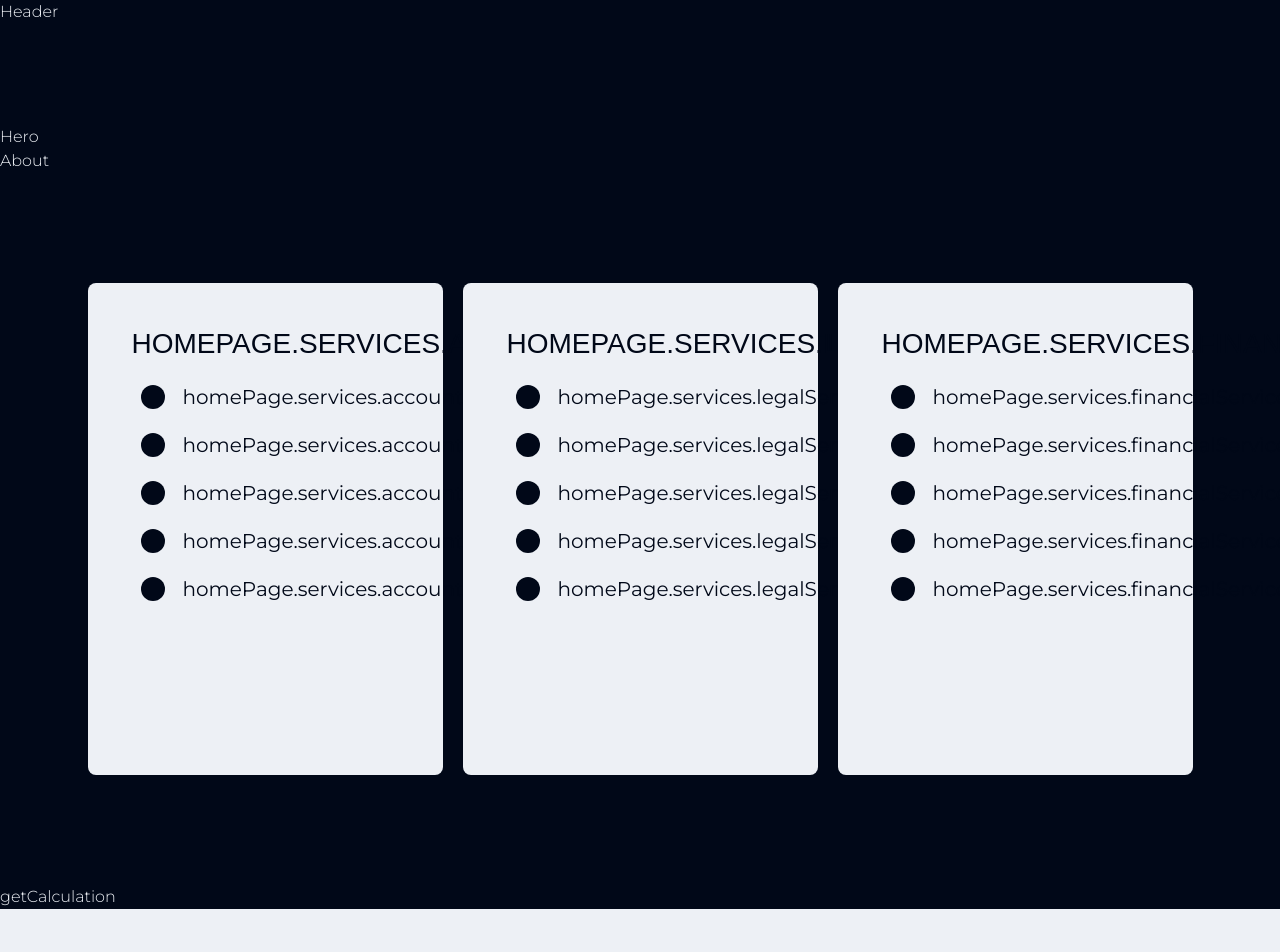
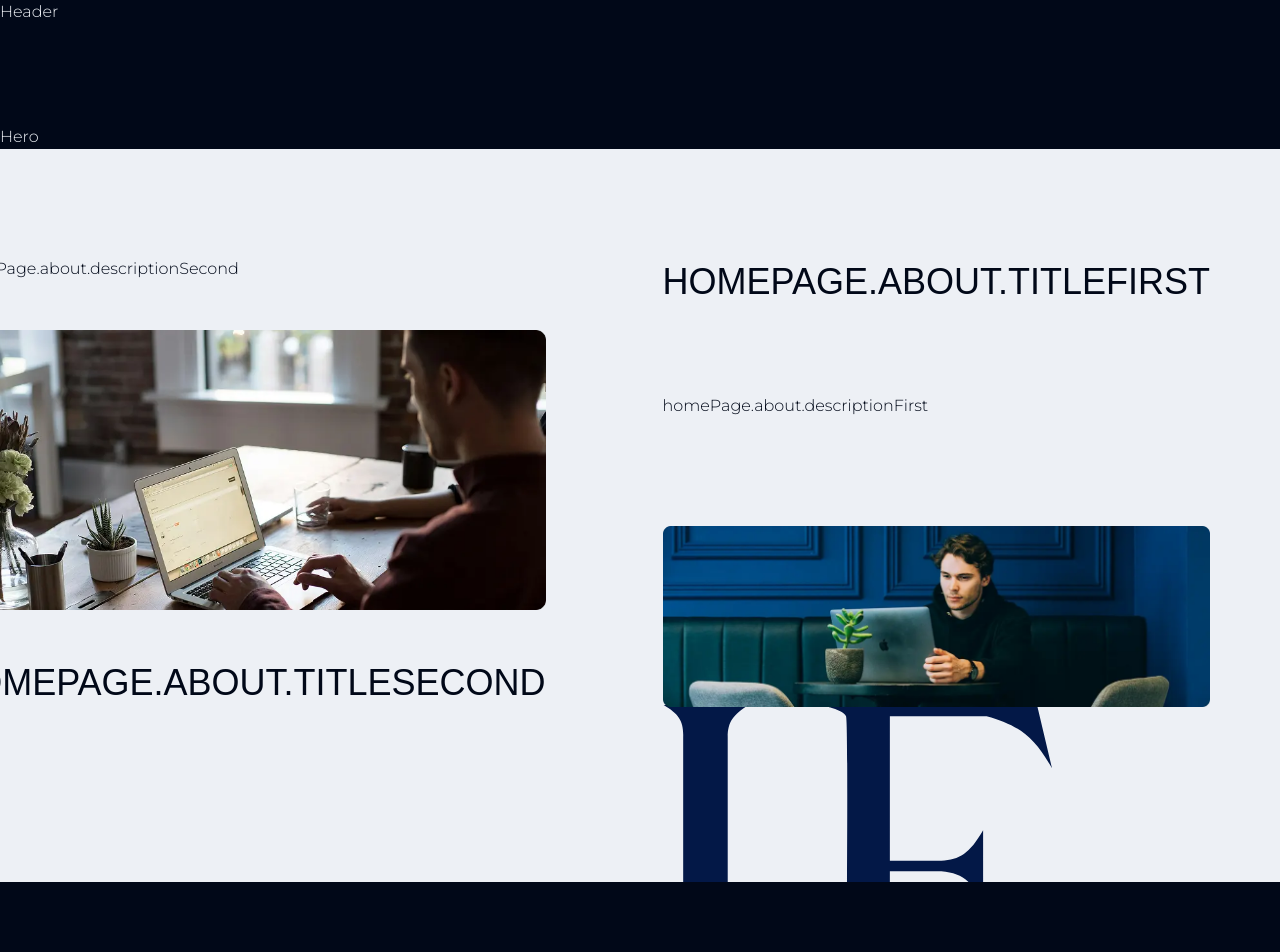
Before and after one commit to cyanidium-dev/liga-finance, a Next.js app: page /en in a window 1280 px wide. Shown: the top 952 px of the page. Built offline with nearby package versions, Linux system fonts and the light colour scheme; a web font is replaced by a local one.

Commit message:
added about section

```diff
--- a/src/components/homepage/about/About.tsx
+++ b/src/components/homepage/about/About.tsx
@@ -1,3 +1,76 @@
+import { useTranslations } from "next-intl";
+import Image from "next/image";
+
 export default function About() {
-  return <div>About</div>;
+  const t = useTranslations("homePage.about");
+
+  return (
+    <section className="relative -z-20 bg-white">
+      <div className="flex flex-col tab:flex-row-reverse gap-y-20 tab:gap-x-[117px] container max-w-[1920px] pt-[100px] xl:pt-[110px] pb-[95px] xl:pb-[175px]">
+        <div className="flex flex-col justify-between">
+          <h2 className="mb-[18px] tab:mb-7 font-prosto text-14reg tab:text-24reg xl:text-36reg uppercase text-black leading-[130%]">
+            {t("titleFirst")}
+          </h2>
+          <p className="mb-9 tab:mb-[46px] text-black leading-[130%]">
+            {t("descriptionFirst")}
+          </p>
+          <div className="relative">
+            {" "}
+            <Image
+              src="/images/about/imageFirstMob.webp"
+              alt="man at laptop"
+              width={620}
+              height={306}
+              className="tab:hidden"
+            />
+            <Image
+              src="/images/about/imageSecondDesk.webp"
+              alt="man at laptop"
+              width={1120}
+              height={370}
+              className="hidden tab:block"
+            />
+            <Image
+              src="/images/about/logo.svg"
+              alt="logo"
+              width="389"
+              height="177"
+              className="hidden tab:block absolute -z-10 bottom-[-95px] xl:bottom-[-175px] left-0 w-[212px] xl:w-[389px] h-auto"
+            />
+          </div>
+        </div>
+        <div className="flex flex-col tab:gap-y-[50px] justify-between">
+          <h2 className="tab:order-3 mb-[18px] tab:mb-0 font-prosto text-14reg tab:text-24reg xl:text-36reg uppercase text-black leading-[130%]">
+            {t("titleSecond")}
+          </h2>
+          <p className="tab:order-1 mb-9 tab:mb-0 text-black leading-[130%]">
+            {t("descriptionSecond")}
+          </p>
+          <div className="relative tab:order-2">
+            <Image
+              src="/images/about/imageSecondMob.webp"
+              alt="man at laptop"
+              width={620}
+              height={204}
+              className="tab:hidden"
+            />
+            <Image
+              src="/images/about/imageFirstDesk.webp"
+              alt="man at laptop"
+              width={926}
+              height={434}
+              className="hidden tab:block"
+            />{" "}
+            <Image
+              src="/images/about/logo.svg"
+              alt="logo"
+              width="389"
+              height="177"
+              className="tab:hidden absolute -z-10 bottom-[-95px] left-0 w-[212px] h-auto"
+            />
+          </div>
+        </div>
+      </div>
+    </section>
+  );
 }
--- a/src/components/homepage/industries/Industries.tsx
+++ b/src/components/homepage/industries/Industries.tsx
@@ -6,12 +6,14 @@ export default function Industries() {
   const t = useTranslations("homePage.industries");
 
   return (
-    <section className="container max-w-[1920px] py-[100px] xl:py-[110px] bg-white">
-      <h2 className="mb-12 font-prosto uppercase text-center text-20reg xl:text-36reg leading-[100%] text-black">
-        {t("title")}
-      </h2>
-      <IndustriesGridMob />
-      <IndustriesGridDesk />
+    <section className="py-[100px] xl:py-[110px] bg-white">
+      <div className="container max-w-[1920px] ">
+        <h2 className="mb-12 font-prosto uppercase text-center text-20reg xl:text-36reg leading-[100%] text-black">
+          {t("title")}
+        </h2>
+        <IndustriesGridMob />
+        <IndustriesGridDesk />
+      </div>
     </section>
   );
 }
```
